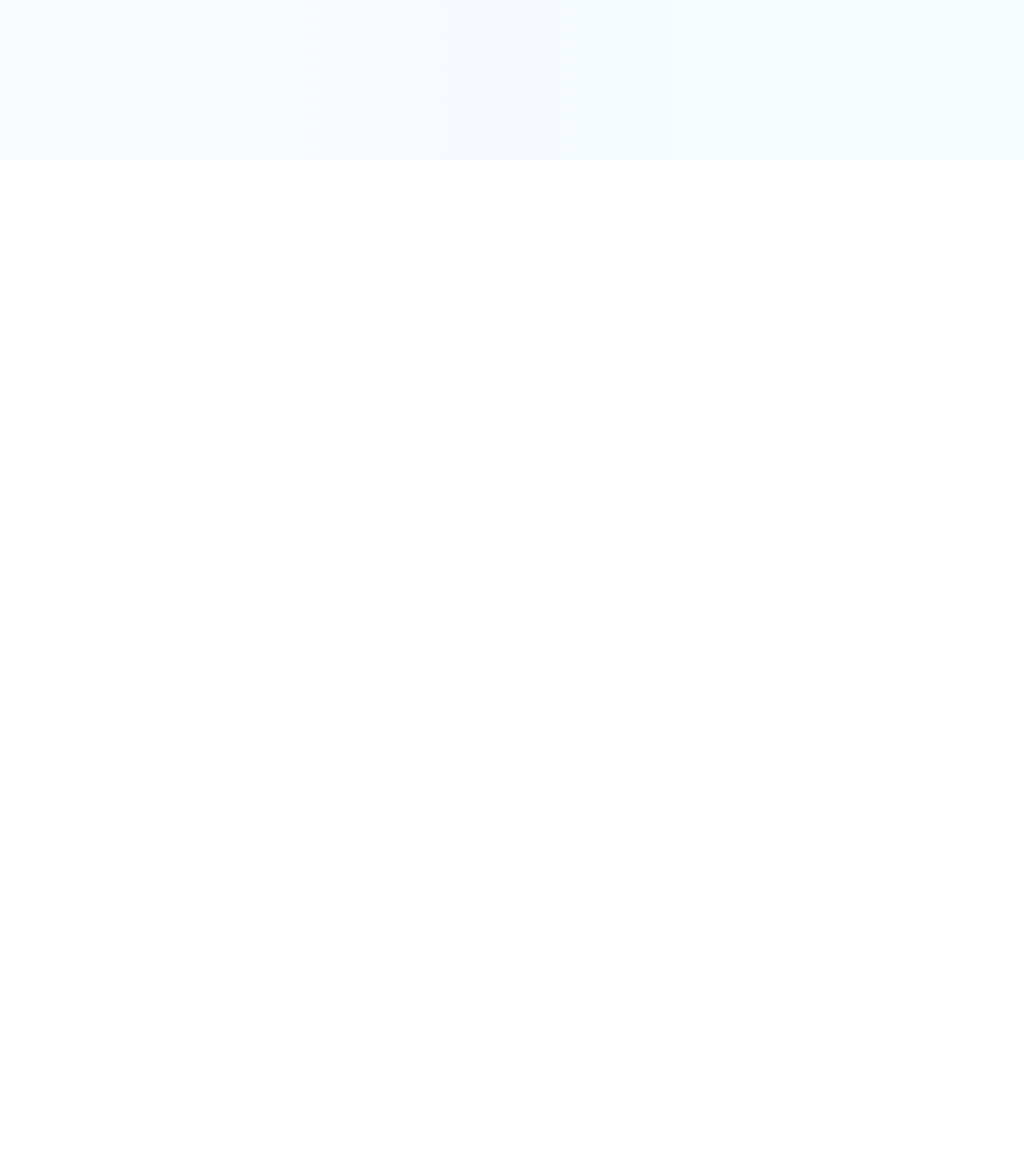
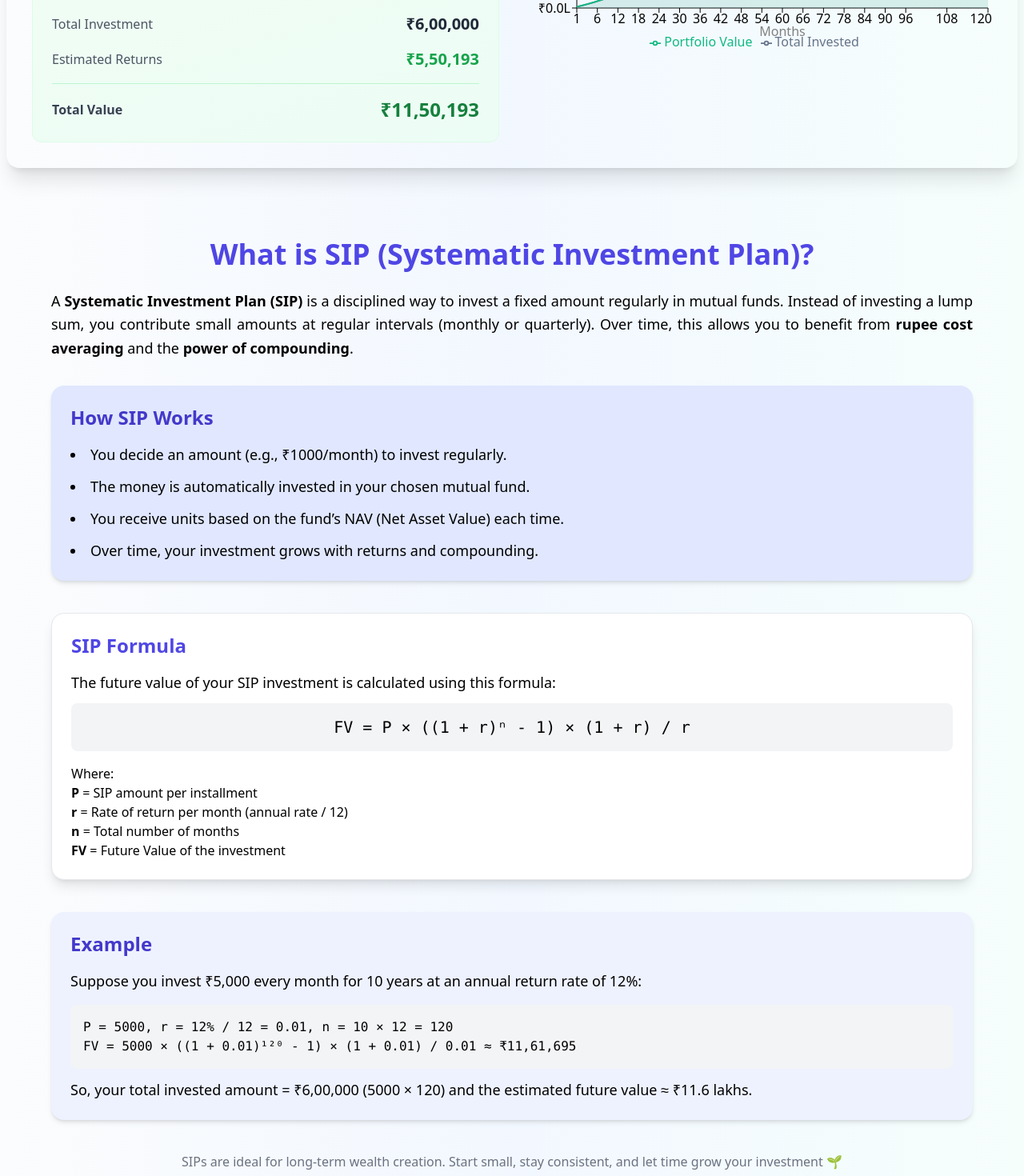
Before and after one commit to yogesh-1413/CalcVerse, a React (Vite) app: page /SIP-Calculator in a window 1280 px wide. Shown: the part 600-2070 px from the top of the page at 80% size. Before the commit the page ends 800 px from the top, so only its background shows below. Built offline with nearby package versions, Linux system fonts and the light colour scheme.

Commit message:
Added Explanator to the SIP Calculator

```diff
--- a/src/App.tsx
+++ b/src/App.tsx
@@ -40,9 +40,9 @@ function App() {
         <Route path = '/All_Conversions/Length_and_Distance_Converter' element={<Length_And_Distance_Converter/>} />
         <Route path  = '/About Us' element={<About_Us />} />
         <Route path = '/Our Mission' element={<Our_Mission />} />
-        <Route path='/SIP Calculator' element = {<SIPCalculator/>} />
-        <Route path='/SWP Calculator' element= {<SWPCalulator />} />
-        <Route path='/CAGR Calculator' element={<CAGR_Calculator />} />
+        <Route path='/SIP-Calculator' element = {<SIPCalculator/>} />
+        <Route path='/SWP-Calculator' element= {<SWPCalulator />} />
+        <Route path='/CAGR-Calculator' element={<CAGR_Calculator />} />
 
       </Routes>
     </Router>
--- a/src/Conversions/All_Conversions.tsx
+++ b/src/Conversions/All_Conversions.tsx
@@ -80,9 +80,9 @@ const All_Conversions: React.FC = () => {
                                 <Link to="/Financial" className="self-start"><h2 className="dark:text-white/90 font-bold flex flex-col sm:text-sm md:text-sm lg:text-lg self-start hover:underline transition-all duration-300 ease-in-out">Financial Calculators</h2></Link>
                                 <div className="grid grid-cols-1 md:grid-cols-2 gap-4 w-full ">
                                     <div className="flex flex-col mt-4 gap-2">
-                                        <Link to="/SIP Calculator"><p className="dark:text-white ml-3 text-sm sm:text-sm md:text-md lg:text-md hover:underline">SIP Calculator</p></Link>
-                                        <Link to="/SWP Calculator"><p className="dark:text-white ml-3 text-sm sm:text-sm md:text-md lg:text-md hover:underline">SWP Calculator</p></Link>
-                                        <Link to="/CAGR Calculator"><p className="dark:text-white ml-3 text-sm sm:text-sm md:text-md lg:text-md hover:underline">CAGR Calculator</p></Link>
+                                        <Link to="/SIP-Calculator"><p className="dark:text-white ml-3 text-sm sm:text-sm md:text-md lg:text-md hover:underline">SIP Calculator</p></Link>
+                                        <Link to="/SWP-Calculator"><p className="dark:text-white ml-3 text-sm sm:text-sm md:text-md lg:text-md hover:underline">SWP Calculator</p></Link>
+                                        <Link to="/CAGR-Calculator"><p className="dark:text-white ml-3 text-sm sm:text-sm md:text-md lg:text-md hover:underline">CAGR Calculator</p></Link>
                                         <Link to="/"><p className="dark:text-white ml-3 text-sm sm:text-sm md:text-md lg:text-md hover:underline">EMI calculator</p></Link>
                                         <Link to="/"><p className="dark:text-white ml-3 text-sm sm:text-sm md:text-md lg:text-md hover:underline">XIRR Calculator</p></Link>
                                     </div>
--- a/src/ConveterComponents/SIP_Calculator.tsx
+++ b/src/ConveterComponents/SIP_Calculator.tsx
@@ -163,6 +163,80 @@ export const  SIPCalculator: React.FC = () => {
         </div>
       </div>
     </div>
+     <div className="bg-transparent flex flex-col items-center px-6 py-12">
+      <div className="max-w-6xl w-full">
+        <h1 className="text-3xl sm:text-4xl font-bold text-center mb-6 text-indigo-600 dark:text-white">
+          What is SIP (Systematic Investment Plan)?
+        </h1>
+
+
+        <p className="text-lg leading-relaxed mb-8 text-justify">
+          A <strong>Systematic Investment Plan (SIP)</strong> is a disciplined way
+          to invest a fixed amount regularly in mutual funds. Instead of
+          investing a lump sum, you contribute small amounts at regular
+          intervals (monthly or quarterly). Over time, this allows you to benefit
+          from <strong>rupee cost averaging</strong> and the <strong>power of compounding</strong>.
+        </p>
+
+
+        <div className="bg-indigo-100 dark:bg-gray-700 rounded-2xl p-6 mb-10 shadow-md">
+          <h2 className="text-2xl font-semibold mb-4 text-indigo-700 dark:text-white">
+             How SIP Works
+          </h2>
+          <ul className="list-disc list-inside space-y-3 text-base sm:text-lg dark:text-gray-200">
+            <li>You decide an amount (e.g., ₹1000/month) to invest regularly.</li>
+            <li>The money is automatically invested in your chosen mutual fund.</li>
+            <li>You receive units based on the fund’s NAV (Net Asset Value) each time.</li>
+            <li>Over time, your investment grows with returns and compounding.</li>
+          </ul>
+        </div>
+
+        <div className="bg-white dark:bg-gray-800 rounded-2xl p-6 shadow-lg border border-gray-200 dark:border-gray-700 mb-10">
+          <h2 className="text-2xl font-semibold mb-4 text-indigo-600 dark:text-white">
+            SIP Formula
+          </h2>
+          <p className="text-base sm:text-lg mb-3 dark:text-gray-200">
+            The future value of your SIP investment is calculated using this formula:
+          </p>
+
+          <div className="bg-gray-100 dark:bg-gray-700 p-4 rounded-lg text-center text-lg sm:text-xl font-mono mb-4 dark:text-white">
+            FV = P × ((1 + r)ⁿ - 1) × (1 + r) / r
+          </div>
+
+          <p className="text-sm sm:text-base leading-relaxed dark:text-gray-200">
+            Where: <br />
+            <strong>P</strong> = SIP amount per installment <br />
+            <strong>r</strong> = Rate of return per month (annual rate / 12) <br />
+            <strong>n</strong> = Total number of months <br />
+            <strong>FV</strong> = Future Value of the investment
+          </p>
+        </div>
+
+        <div className="bg-indigo-50 dark:bg-gray-700 p-6 rounded-2xl shadow-md">
+          <h2 className="text-2xl font-semibold mb-4 text-indigo-700 dark:text-white">
+             Example
+          </h2>
+          <p className="text-base sm:text-lg leading-relaxed dark:text-gray-200">
+            Suppose you invest ₹5,000 every month for 10 years at an annual return
+            rate of 12%:
+          </p>
+
+          <div className="mt-4 bg-gray-100 dark:bg-gray-800 p-4 rounded-lg font-mono dark:text-gray-200">
+            P = 5000, r = 12% / 12 = 0.01, n = 10 × 12 = 120 <br />
+            FV = 5000 × ((1 + 0.01)¹²⁰ - 1) × (1 + 0.01) / 0.01 ≈ ₹11,61,695
+          </div>
+
+          <p className="mt-3 text-base sm:text-lg dark:text-gray-200  ">
+            So, your total invested amount = ₹6,00,000 (5000 × 120)
+            and the estimated future value ≈ ₹11.6 lakhs.
+          </p>
+        </div>
+
+        <p className="text-center text-sm sm:text-base text-gray-500 dark:text-gray-200 mt-10 ">
+          SIPs are ideal for long-term wealth creation. Start small, stay consistent, and let time grow your investment 🌱
+        </p>
+      </div>
+    </div>
     <Footer />
     <></>
     </div>
--- a/src/ConveterComponents/SWP_Calculator.tsx
+++ b/src/ConveterComponents/SWP_Calculator.tsx
@@ -188,7 +188,9 @@ export const SWPCalculator: React.FC = () => {
           </ResponsiveContainer>
         </div>
       </div>
-      <></>
+      <div className=''>
+
+        </div>
     </div>
     <Footer />
     </div>
```
